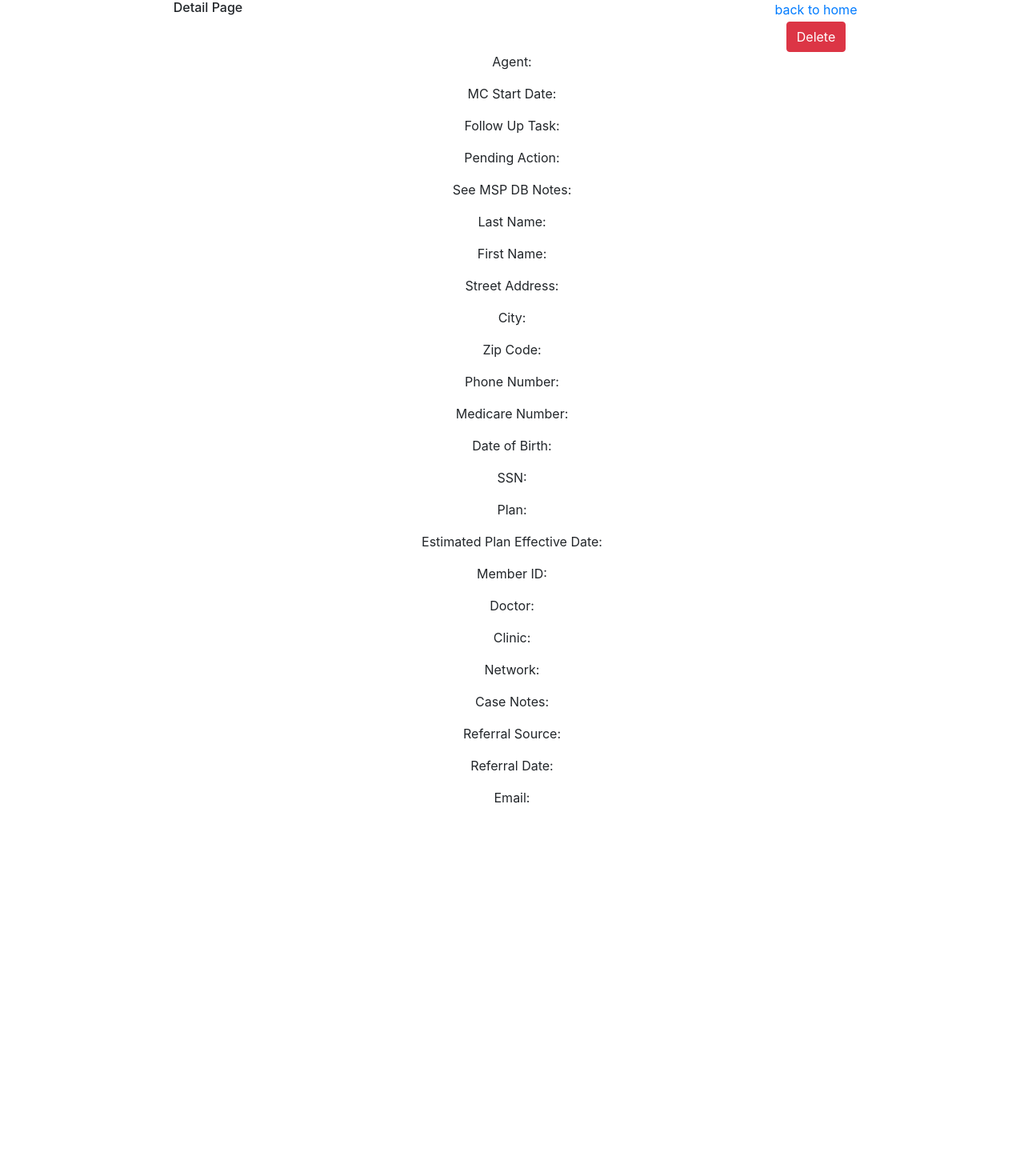
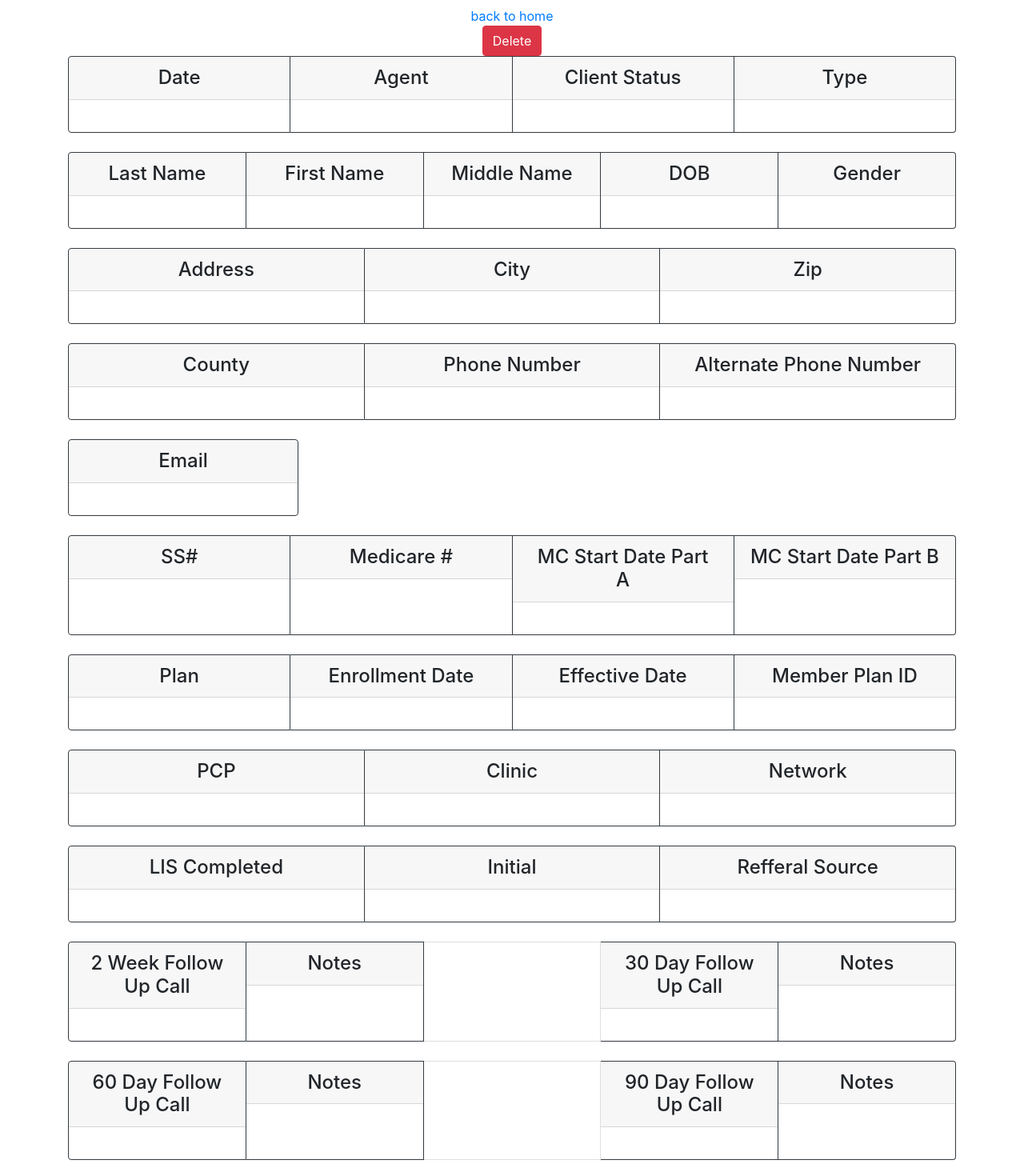
Before and after one commit to ericvasquez/gicDB, a React (Create React App) app in the folder client/: page /api/patients/1 in a window 1280 px wide. Shown: the top 1470 px of the page at 80% size. Before the commit the page ends 1025 px from the top, so only its background shows below. Built offline with nearby package versions, Linux system fonts and the light colour scheme; no server answers.

Commit message:
added all fields to details page

```diff
--- a/client/src/views/Detail.js
+++ b/client/src/views/Detail.js
@@ -5,13 +5,15 @@ import Container from "react-bootstrap/Container";
 import Col from "react-bootstrap/Col";
 import Row from "react-bootstrap/Row";
 import axios from "axios";
+import Card from "react-bootstrap/Card";
+import CardGroup from "react-bootstrap/CardGroup";
 export default (props) => {
 	const { removeFromDom } = props;
 	const deletePatient = (patientId) => {
 		axios
 			.delete("http://localhost:8000/api/patients/" + patientId)
 			.then((res) => setPatient(res.data))
-            .then(window.location = "/api/patients")
+			.then((window.location = "/api/patients"));
 	};
 	const [patient, setPatient] = useState({});
 	useEffect(() => {
@@ -21,53 +23,299 @@ export default (props) => {
 	}, []);
 	return (
 		<Container>
+			<h1>
+				{patient.patientFirstName} {patient.patientLastName}
+			</h1>
 			<Row>
-				<Col md={4}>
+				{/* <Col md={4}>
 					<h6>Detail Page</h6>
-				</Col>
+				</Col> */}
 				<Col md={{ span: 4, offset: 4 }}>
 					<Link to={`/api/patients`}>back to home</Link>
 				</Col>
 			</Row>
 			<Row>
-				<Col md={4}>
+				{/* <Col md={4}>
                 <h1>{patient.patientFirstName} {patient.patientLastName}</h1>
-				</Col>
+				</Col> */}
 				<Col md={{ span: 4, offset: 4 }}>
 					<Button
 						variant="danger"
 						onClick={(e) => {
-					deletePatient(patient._id)
+							deletePatient(patient._id);
 						}}>
 						Delete {patient.patientFirstName} {patient.patientLastName}
 					</Button>
 				</Col>
 			</Row>
 
-            <p>Agent: {patient.agentInitials}</p>
-            <p>MC Start Date: {patient.mcStartDate}</p>
-            <p>Follow Up Task: {patient.followUpTask}</p>
-            <p>Pending Action: {patient.pendingAction}</p>
-            <p>See MSP DB Notes: {patient.seeMspDbNotes}</p>
-            <p>Last Name: {patient.patientLastName}</p>
-            <p>First Name: {patient.patientFirstName}</p>
-            <p>Street Address: {patient.patientStreetAddress}</p>
-            <p>City: {patient.patientCity}</p>
-            <p>Zip Code: {patient.patientZipCode}</p>
-            <p>Phone Number: {patient.patientPhoneNumber}</p>
-            <p>Medicare Number: {patient.patientMedicareNumber}</p>
-            <p>Date of Birth: {patient.patientDateOfBirth}</p>
-            <p>SSN: {patient.patientSSN}</p>
-            <p>Plan: {patient.patientPlan}</p>
-            <p>Estimated Plan Effective Date: {patient.patientEstimatedPlanEffectiveDate}</p>
-            <p>Member ID: {patient.patientMemberId}</p>
-            <p>Doctor: {patient.patientDoctor}</p>
-            <p>Clinic: {patient.patientClinic}</p>
-            <p>Network: {patient.patientNetwork}</p>
-            <p>Case Notes: {patient.patientCaseNotes}</p>
-            <p>Referral Source: {patient.patientReferralSource}</p>
-            <p>Referral Date: {patient.patientReferralDate}</p>
-            <p>Email: {patient.patientEmail}</p>
+			<CardGroup>
+				<Card border="dark" style={{ width: "18rem" }}>
+					<Card.Header as="h4">Date</Card.Header>
+					<Card.Body>
+						<Card.Text>{patient.initialDate}</Card.Text>
+					</Card.Body>
+				</Card>
+				<Card border="dark" style={{ width: "18rem" }}>
+					<Card.Header as="h4">Agent</Card.Header>
+					<Card.Body>
+						<Card.Text>{patient.agentInitials}</Card.Text>
+					</Card.Body>
+				</Card>
+				<Card border="dark" style={{ width: "18rem" }}>
+					<Card.Header as="h4">Client Status</Card.Header>
+					<Card.Body>
+						<Card.Text>{patient.patientStatus}</Card.Text>
+					</Card.Body>
+				</Card>
+				<Card border="dark" style={{ width: "18rem" }}>
+					<Card.Header as="h4">Type</Card.Header>
+					<Card.Body>
+						<Card.Text>{patient.patientType}</Card.Text>
+					</Card.Body>
+				</Card>
+			</CardGroup>
+			<br></br>
+			<CardGroup>
+				<Card border="dark" style={{ width: "18rem" }}>
+					<Card.Header as="h4">Last Name</Card.Header>
+					<Card.Body>
+						<Card.Text>{patient.patientLastName}</Card.Text>
+					</Card.Body>
+				</Card>
+				<Card border="dark" style={{ width: "18rem" }}>
+					<Card.Header as="h4">First Name</Card.Header>
+					<Card.Body>
+						<Card.Text>{patient.patientFirstName}</Card.Text>
+					</Card.Body>
+				</Card>
+				<Card border="dark" style={{ width: "18rem" }}>
+					<Card.Header as="h4">Middle Name</Card.Header>
+					<Card.Body>
+						<Card.Text>{patient.patientMiddleName}</Card.Text>
+					</Card.Body>
+				</Card>
+				<Card border="dark" style={{ width: "18rem" }}>
+					<Card.Header as="h4">DOB</Card.Header>
+					<Card.Body>
+						<Card.Text>{patient.patientDateOfBirth}</Card.Text>
+					</Card.Body>
+				</Card>
+				<Card border="dark" style={{ width: "18rem" }}>
+					<Card.Header as="h4">Gender</Card.Header>
+					<Card.Body>
+						<Card.Text>{patient.patientGender}</Card.Text>
+					</Card.Body>
+				</Card>
+			</CardGroup>
+			<br></br>
+			<CardGroup>
+				<Card border="dark" style={{ width: "18rem" }}>
+					<Card.Header as="h4">Address</Card.Header>
+					<Card.Body>
+						<Card.Text>{patient.patientStreetAddress}</Card.Text>
+					</Card.Body>
+				</Card>
+				<Card border="dark" style={{ width: "18rem" }}>
+					<Card.Header as="h4">City</Card.Header>
+					<Card.Body>
+						<Card.Text>{patient.patientCity}</Card.Text>
+					</Card.Body>
+				</Card>
+				<Card border="dark" style={{ width: "18rem" }}>
+					<Card.Header as="h4">Zip</Card.Header>
+					<Card.Body>
+						<Card.Text>{patient.patientZipCode}</Card.Text>
+					</Card.Body>
+				</Card>
+			</CardGroup>
+			<br></br>
+			<CardGroup>
+				<Card border="dark" style={{ width: "18rem" }}>
+					<Card.Header as="h4">County</Card.Header>
+					<Card.Body>
+						<Card.Text>{patient.patientCounty}</Card.Text>
+					</Card.Body>
+				</Card>
+				<Card border="dark" style={{ width: "18rem" }}>
+					<Card.Header as="h4">Phone Number</Card.Header>
+					<Card.Body>
+						<Card.Text>{patient.patientPhoneNumber}</Card.Text>
+					</Card.Body>
+				</Card>
+				<Card border="dark" style={{ width: "18rem" }}>
+					<Card.Header as="h4">Alternate Phone Number</Card.Header>
+					<Card.Body>
+						<Card.Text>{patient.patientAlternatePhoneNumber}</Card.Text>
+					</Card.Body>
+				</Card>
+			</CardGroup>
+			<br></br>
+			<Card border="dark" style={{ width: "18rem" }}>
+					<Card.Header as="h4">Email</Card.Header>
+					<Card.Body>
+						<Card.Text>{patient.patientEmail}</Card.Text>
+					</Card.Body>
+			</Card>
+			<br></br>
+			<CardGroup>
+				<Card border="dark" style={{ width: "18rem" }}>
+					<Card.Header as="h4">SS#</Card.Header>
+					<Card.Body>
+						<Card.Text>{patient.patientSSN}</Card.Text>
+					</Card.Body>
+				</Card>
+				<Card border="dark" style={{ width: "18rem" }}>
+					<Card.Header as="h4">Medicare #</Card.Header>
+					<Card.Body>
+						<Card.Text>{patient.patientMedicareNumber}</Card.Text>
+					</Card.Body>
+				</Card>
+				<Card border="dark" style={{ width: "18rem" }}>
+					<Card.Header as="h4">MC Start Date Part A</Card.Header>
+					<Card.Body>
+						<Card.Text>{patient.mcStartDate}</Card.Text>
+					</Card.Body>
+				</Card>
+				<Card border="dark" style={{ width: "18rem" }}>
+					<Card.Header as="h4">MC Start Date Part B</Card.Header>
+					<Card.Body>
+						<Card.Text>{patient.mcStartDateB}</Card.Text>
+					</Card.Body>
+				</Card>
+			</CardGroup>
+			<br></br>
+			<CardGroup>
+				<Card border="dark" style={{ width: "18rem" }}>
+					<Card.Header as="h4">Plan</Card.Header>
+					<Card.Body>
+						<Card.Text>{patient.patientPlan}</Card.Text>
+					</Card.Body>
+				</Card>
+				<Card border="dark" style={{ width: "18rem" }}>
+					<Card.Header as="h4">Enrollment Date</Card.Header>
+					<Card.Body>
+						<Card.Text>{patient.patientEnrollmentDate}</Card.Text>
+					</Card.Body>
+				</Card>
+				<Card border="dark" style={{ width: "18rem" }}>
+					<Card.Header as="h4">Effective Date</Card.Header>
+					<Card.Body>
+						<Card.Text>{patient.patientEffectiveDate}</Card.Text>
+					</Card.Body>
+				</Card>
+				<Card border="dark" style={{ width: "18rem" }}>
+					<Card.Header as="h4">Member Plan ID</Card.Header>
+					<Card.Body>
+						<Card.Text>{patient.patientMemberId}</Card.Text>
+					</Card.Body>
+				</Card>
+			</CardGroup>
+			<br></br>
+			<CardGroup>
+				<Card border="dark" style={{ width: "18rem" }}>
+					<Card.Header as="h4">PCP</Card.Header>
+					<Card.Body>
+						<Card.Text>{patient.patientDoctor}</Card.Text>
+					</Card.Body>
+				</Card>
+				<Card border="dark" style={{ width: "18rem" }}>
+					<Card.Header as="h4">Clinic</Card.Header>
+					<Card.Body>
+						<Card.Text>{patient.patientClinic}</Card.Text>
+					</Card.Body>
+				</Card>
+				<Card border="dark" style={{ width: "18rem" }}>
+					<Card.Header as="h4">Network</Card.Header>
+					<Card.Body>
+						<Card.Text>{patient.patientNetwork}</Card.Text>
+					</Card.Body>
+				</Card>
+			</CardGroup>
+			<br></br>
+			<CardGroup>
+				<Card border="dark" style={{ width: "18rem" }}>
+					<Card.Header as="h4">LIS Completed</Card.Header>
+					<Card.Body>
+						<Card.Text>{patient.patientLISDate}</Card.Text>
+					</Card.Body>
+				</Card>
+				<Card border="dark" style={{ width: "18rem" }}>
+					<Card.Header as="h4">Initial</Card.Header>
+					<Card.Body>
+						<Card.Text>{patient.agentInitials}</Card.Text>
+					</Card.Body>
+				</Card>
+				<Card border="dark" style={{ width: "18rem" }}>
+					<Card.Header as="h4">Refferal Source</Card.Header>
+					<Card.Body>
+						<Card.Text>{patient.patientReferralSource}</Card.Text>
+					</Card.Body>
+				</Card>
+			</CardGroup>
+			<br></br>
+			<CardGroup>
+				<Card border="dark" style={{ width: "18rem" }}>
+					<Card.Header as="h4">2 Week Follow Up Call</Card.Header>
+					<Card.Body>
+						<Card.Text>{patient.twoWeekFollowUpCall}</Card.Text>
+					</Card.Body>
+				</Card>
+				<Card border="dark" style={{ width: "18rem" }}>
+					<Card.Header as="h4">Notes</Card.Header>
+					<Card.Body>
+						<Card.Text>{patient.twoWeekFollowUpCallNotes}</Card.Text>
+					</Card.Body>
+				</Card>
+				<Card></Card>
+				<Card border="dark" style={{ width: "18rem" }}>
+					<Card.Header as="h4">30 Day Follow Up Call</Card.Header>
+					<Card.Body>
+						<Card.Text>{patient.oneMonthFollowUpCall}</Card.Text>
+					</Card.Body>
+				</Card>
+				<Card border="dark" style={{ width: "18rem" }}>
+					<Card.Header as="h4">Notes</Card.Header>
+					<Card.Body>
+						<Card.Text>{patient.oneMonthFollowUpCallNotes}</Card.Text>
+					</Card.Body>
+				</Card>
+			</CardGroup>
+			<br></br>
+			<CardGroup>
+				<Card border="dark" style={{ width: "18rem" }}>
+					<Card.Header as="h4">60 Day Follow Up Call</Card.Header>
+					<Card.Body>
+						<Card.Text>{patient.twoMonthFollowUpCall}</Card.Text>
+					</Card.Body>
+				</Card>
+				<Card border="dark" style={{ width: "18rem" }}>
+					<Card.Header as="h4">Notes</Card.Header>
+					<Card.Body>
+						<Card.Text>{patient.twoMonthFollowUpCallNotes}</Card.Text>
+					</Card.Body>
+				</Card>
+				<Card></Card>
+				<Card border="dark" style={{ width: "18rem" }}>
+					<Card.Header as="h4">90 Day Follow Up Call</Card.Header>
+					<Card.Body>
+						<Card.Text>{patient.threeMonthFollowUpCall}</Card.Text>
+					</Card.Body>
+				</Card>
+				<Card border="dark" style={{ width: "18rem" }}>
+					<Card.Header as="h4">Notes</Card.Header>
+					<Card.Body>
+						<Card.Text>{patient.threeMonthFollowUpCallNotes}</Card.Text>
+					</Card.Body>
+				</Card>
+			</CardGroup>
+			<br></br>
+			<Card border="dark">
+					<Card.Header as="h4">Case Notes</Card.Header>
+					<Card.Body>
+						<Card.Text>{patient.patientCaseNotes}</Card.Text>
+					</Card.Body>
+				</Card>
 		</Container>
 	);
 };
```
Lines whose indentation alone changed are shown as unchanged.
